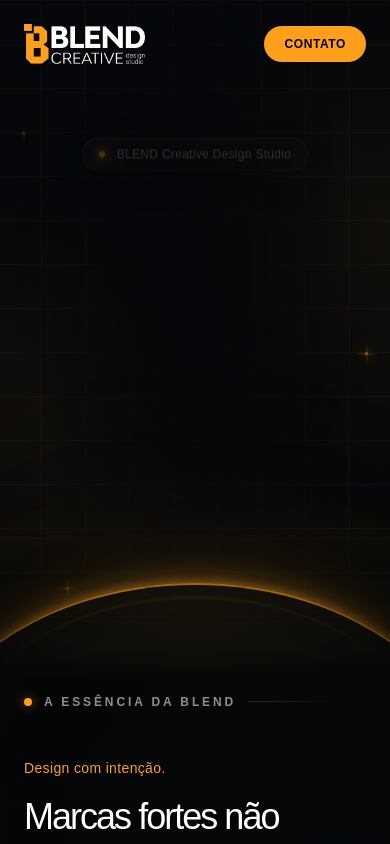
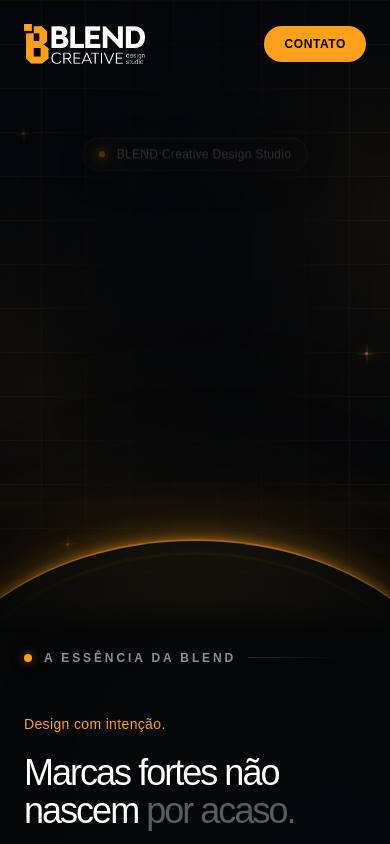
Before and after one commit to jenison-chagas/SITE-BLEND, a Next.js app: page / in a window 390 px wide. Shown: the top 844 px of the page. Built offline with nearby package versions, Linux system fonts and the light colour scheme.

Commit message:
Compact mobile services spacing and flatten hero light arc
Reduz o vazio após os cards e a curvatura do arco de luz somente em telas menores.

```diff
--- a/src/app/globals.css
+++ b/src/app/globals.css
@@ -2038,7 +2038,7 @@ html.blend-motion-ready [data-reveal].is-revealed {
 
 @media (max-width: 767px) and (prefers-reduced-motion: no-preference) {
   .blend-services {
-    height: calc(100svh + var(--services-scroll-distance));
+    height: calc(var(--services-panel-height, 100svh) + var(--services-scroll-distance));
     min-height: 0;
     background: var(--services-background, #111111);
   }
@@ -2046,7 +2046,7 @@ html.blend-motion-ready [data-reveal].is-revealed {
   .blend-services__sticky {
     position: sticky;
     top: 0;
-    height: 100svh;
+    height: auto;
     min-height: 0;
     padding: 22px 0 14px;
     overflow: hidden;
@@ -2100,6 +2100,7 @@ html.blend-motion-ready [data-reveal].is-revealed {
     width: max-content;
     padding: 0 24px;
     will-change: transform;
+    transform: translate3d(calc(-1 * var(--services-horizontal-offset, 0px)), 0, 0) !important;
   }
 
   .blend-service-card {
@@ -2146,7 +2147,7 @@ html.blend-motion-ready [data-reveal].is-revealed {
     justify-content: space-between;
     gap: 10px;
     padding: 14px 24px 0;
-    margin-top: auto;
+    margin-top: 24px;
     font-size: 8px;
     letter-spacing: 0.08em;
   }
@@ -2285,6 +2286,24 @@ html.blend-motion-ready [data-reveal].is-revealed {
   }
   #blend-hero .blend-hero-content > [data-reveal] {
     flex-shrink: 0;
+  }
+}
+/* Celulares: arco mais baixo e transição compacta para a próxima dobra. */
+@media (max-width: 767px) {
+  #blend-hero .blend-hero-content {
+    padding-bottom: 136px;
+  }
+
+  #blend-hero .blend-hero-horizon {
+    bottom: -395px;
+  }
+
+  #blend-hero .blend-hero-horizon__arc {
+    height: 240px;
+  }
+
+  #blend-hero .blend-hero-horizon__echo {
+    height: 210px;
   }
 }
 /* Tablets até Full HD: reserva a entrada antes do percurso horizontal. */
```
